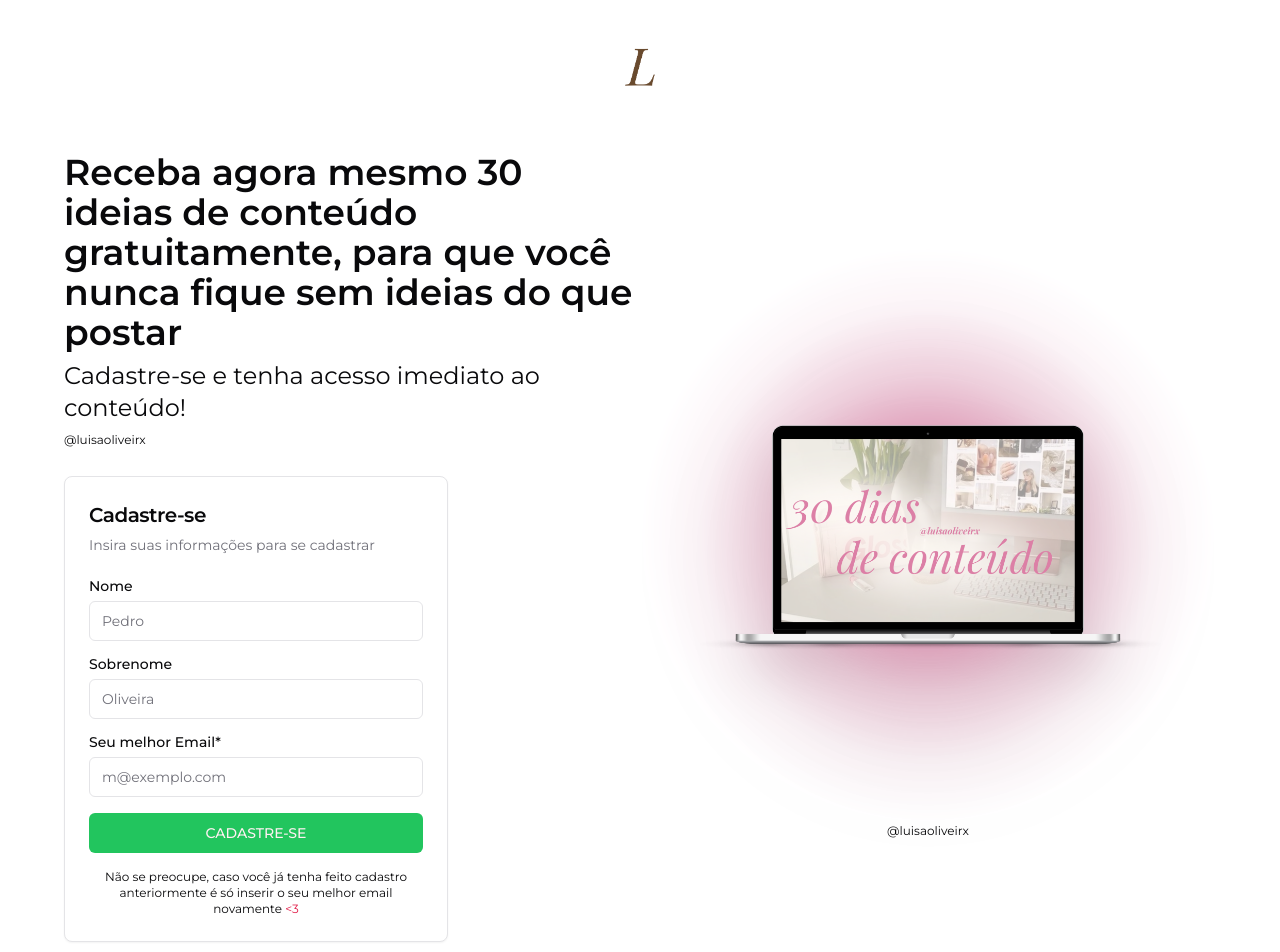
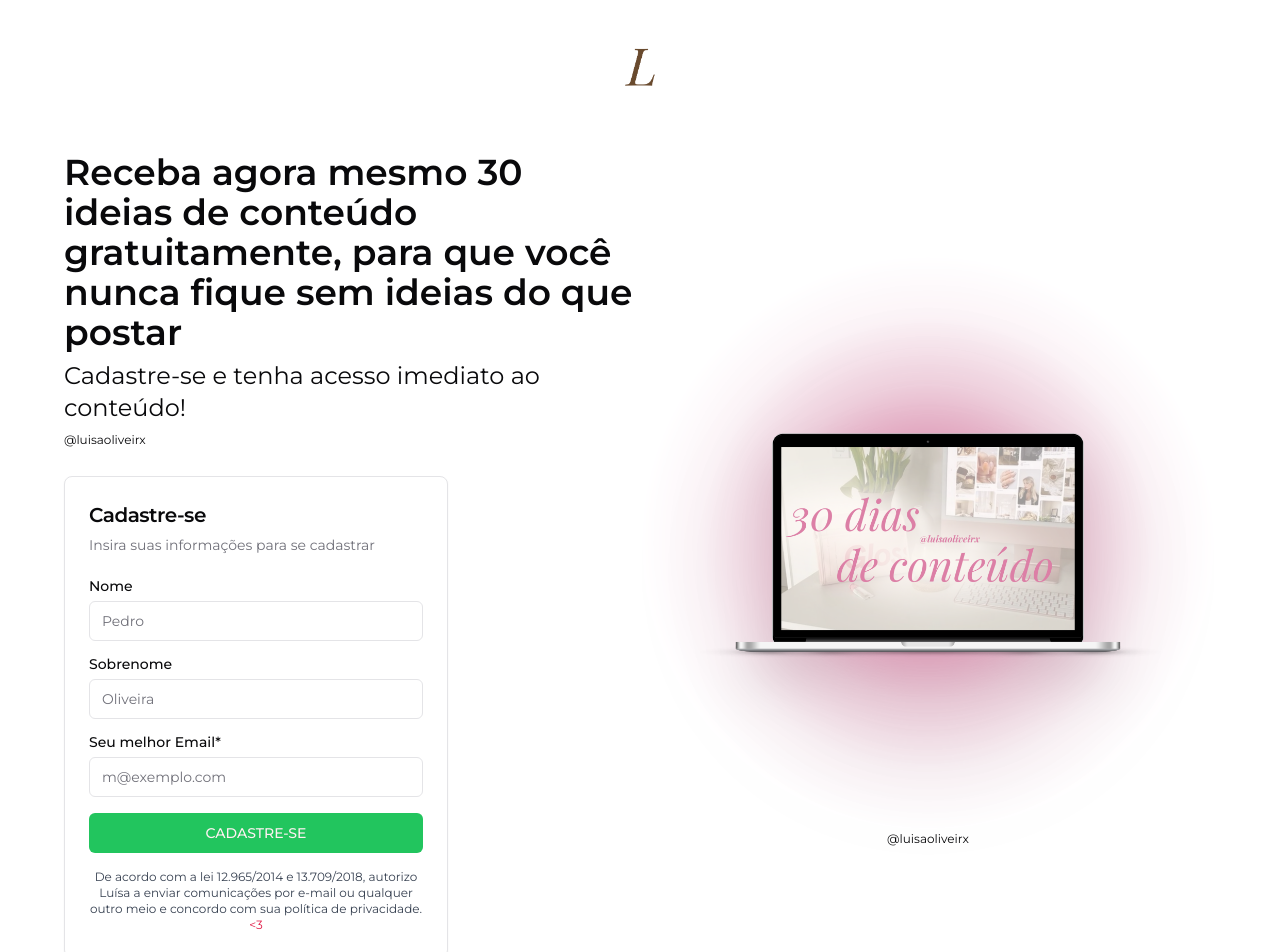
Before and after one commit to luccaparadeda/luisa-pdf, a Next.js app: page / in a window 1280 px wide. Shown: the top 952 px of the page. Built offline with nearby package versions, Linux system fonts and the light colour scheme; what @elysiajs/eden would draw is missing.

Commit message:
feat: added law tag

```diff
--- a/src/components/signup-form.tsx
+++ b/src/components/signup-form.tsx
@@ -165,9 +165,8 @@ export function SignUpForm() {
 						</Button>
 					</form>
 				)}
-				<div className="mt-4 text-center text-xs">
-					Não se preocupe, caso você já tenha feito cadastro anteriormente é só
-					inserir o seu melhor email novamente{" "}
+				<div className="mt-4 text-gray-700 text-center text-xs">
+					De acordo com a lei 12.965/2014 e 13.709/2018, autorizo Luísa a enviar comunicações por e-mail ou qualquer outro meio e concordo com sua política de privacidade.
 					<span className="text-primary text-green-500">{"<3"}</span>
 				</div>
 			</CardContent>
```
